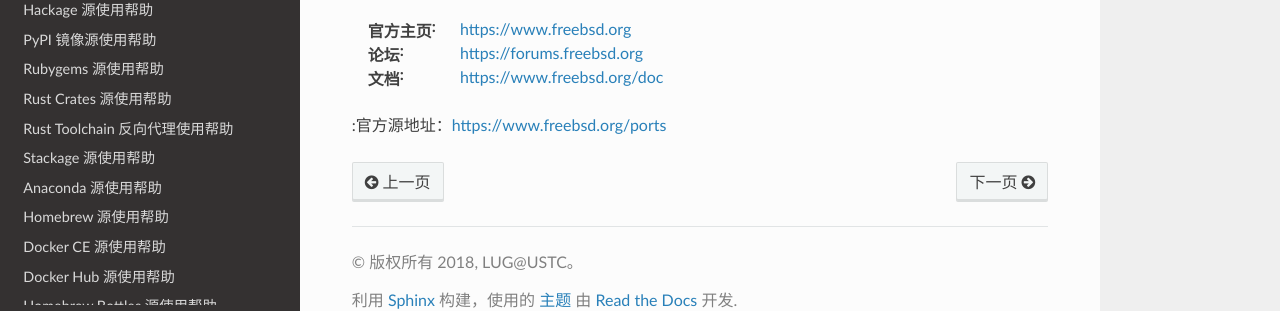
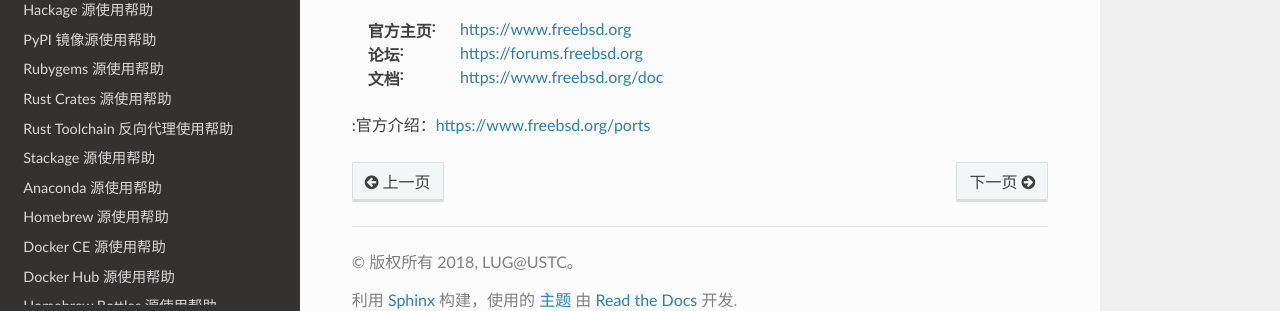
Before and after one commit to ustclug/mirrorhelp, a Sphinx documentation site: the page built from source/freebsd-ports.rst, in a window 1280 px wide and 935 px high. Shown: the part 598-909 px from the top of the window. Built offline with Sphinx 7.4.7 and the Read the Docs theme 2.0.0, drawn with Linux system fonts in a browser that asks for light colours; pages that are not in the unit, such as notebooks, are missing from menus.

Commit message:
删除空格，修正表达

```diff
--- a/source/freebsd-ports.rst
+++ b/source/freebsd-ports.rst
@@ -27,4 +27,4 @@ FreeBSD ports 软件源
 :官方主页: https://www.freebsd.org
 :论坛: https://forums.freebsd.org
 :文档: https://www.freebsd.org/doc
-:官方源地址：https://www.freebsd.org/ports
+:官方介绍：https://www.freebsd.org/ports
```
